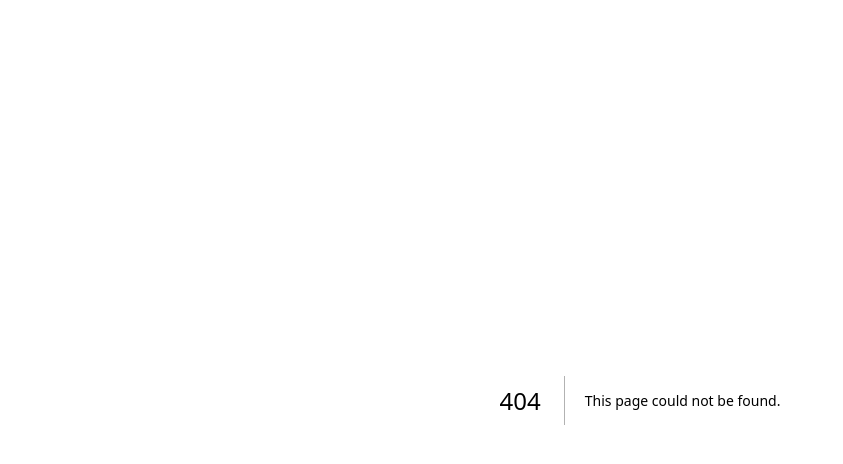
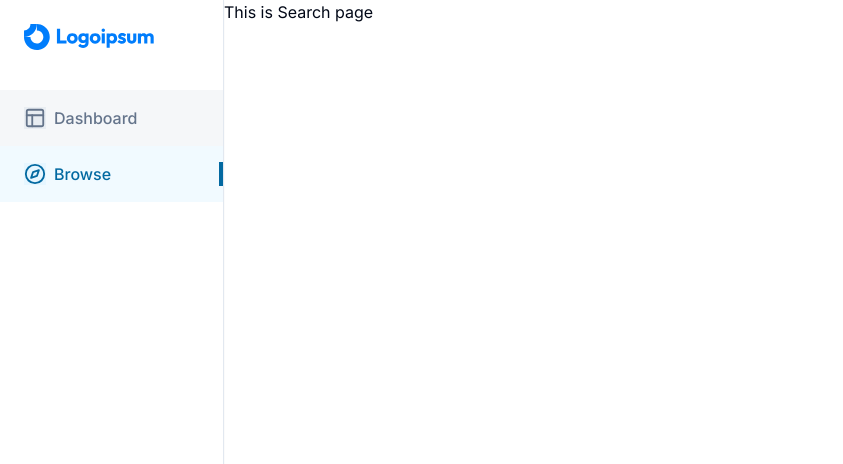
Before and after one commit to nini430/lms-platform, a Next.js app: page /search in a window 1280 px wide. Before the commit this address had no page. Shown: the top 464 px of the page, without its empty margins (0-843 px from the left). Built offline with nearby package versions, Linux system fonts and the light colour scheme.

Commit message:
add sidebar

```diff
--- /dev/null
+++ b/app/(dashboard)/(routes)/search/page.tsx
@@ -0,0 +1,7 @@
+const SearchPage = () => {
+    return (
+        <h1>This is Search page</h1>
+     );
+}
+
+export default SearchPage;
--- /dev/null
+++ b/app/(dashboard)/_components/logo.tsx
@@ -0,0 +1,9 @@
+import Image from "next/image";
+
+const Logo = () => {
+    return (
+        <Image width={130} height={130} alt='logo' src='/logo.svg'/>
+     );
+}
+
+export default Logo;
--- /dev/null
+++ b/app/(dashboard)/_components/sidebar-item.tsx
@@ -0,0 +1,41 @@
+import { cn } from '@/lib/utils';
+import { LucideIcon } from 'lucide-react';
+import { usePathname, useRouter } from 'next/navigation';
+
+interface SidebarItemProps {
+  label: string;
+  href: string;
+  icon: LucideIcon;
+}
+
+const SidebarItem = ({ label, href, icon: Icon }: SidebarItemProps) => {
+  const pathname = usePathname();
+  const router = useRouter();
+
+  const onClick=()=>{
+    router.push(href);
+  }
+
+  const isActive =
+    (pathname === '/' && href === '/') ||
+    pathname === href ||
+    pathname.startsWith(`${href}/`);
+  return (
+    <button
+        onClick={onClick}
+      type="button"
+      className={cn(
+        'w-full flex py-4 pl-6 items-center gap-x-2 text-slate-500 transition-all text bg-slate-300/20 hover:bg-sky-200/20 hover:text-sky-500 font-medium',
+        isActive && 'bg-sky-200/20 text-sky-700'
+      )}
+    >
+        <div className='flex items-center gap-x-2'>
+        <Icon className={cn('text-slate-500 bg-slate-300/30 transition-all hover:bg-sky-200/20 hover:text-sky-700',isActive && 'text-sky-700 bg-sky-200/20')} size={22}/>
+        {label}
+        </div>
+        <div className={cn('ml-auto h-full  opacity-0 border-2 border-sky-700',isActive && 'opacity-100')}/>
+    </button>
+  );
+};
+
+export default SidebarItem;
--- /dev/null
+++ b/app/(dashboard)/_components/sidebar-routes.tsx
@@ -0,0 +1,35 @@
+'use client';
+
+import { Layout, Compass } from 'lucide-react';
+
+import SidebarItem from './sidebar-item';
+
+const guestRoutes = [
+  {
+    icon: Layout,
+    label: 'Dashboard',
+    href: '/',
+  },
+  {
+    icon: Compass,
+    label: 'Browse',
+    href: '/search',
+  },
+];
+const SidebarRoutes = () => {
+  const routes = guestRoutes;
+  return (
+    <div className="flex flex-col w-full py-4">
+      {routes.map((route) => (
+        <SidebarItem
+          key={route.href}
+          label={route.label}
+          icon={route.icon}
+          href={route.href}
+        />
+      ))}
+    </div>
+  );
+};
+
+export default SidebarRoutes;
--- /dev/null
+++ b/app/(dashboard)/_components/sidebar.tsx
@@ -0,0 +1,18 @@
+import Logo from "./logo";
+import SidebarRoutes from "./sidebar-routes";
+
+const Sidebar = () => {
+    return (
+        <div className="h-full border-r flex flex-col overflow-y-auto bg-white shadow-sm">
+            <div className="p-6">
+            <Logo/>
+            </div>
+
+            <div className="flex flex-col w-full">
+                <SidebarRoutes/>
+            </div>
+        </div>
+     );
+}
+
+export default Sidebar;
--- /dev/null
+++ b/app/(dashboard)/layout.tsx
@@ -0,0 +1,15 @@
+import Sidebar from "./_components/sidebar";
+
+const DashboardLayout = ({ children }: { children: React.ReactNode }) => {
+  return <div className="h-full">
+    <div className="hidden md:flex h-full w-56 flex-col fixed z-50">
+    <Sidebar/>
+    </div>
+    <main className="h-full md:pl-56">
+    {children}
+    </main>
+
+    </div>;
+};
+
+export default DashboardLayout;
```
Also changed, not shown: public/logo.svg (added).
